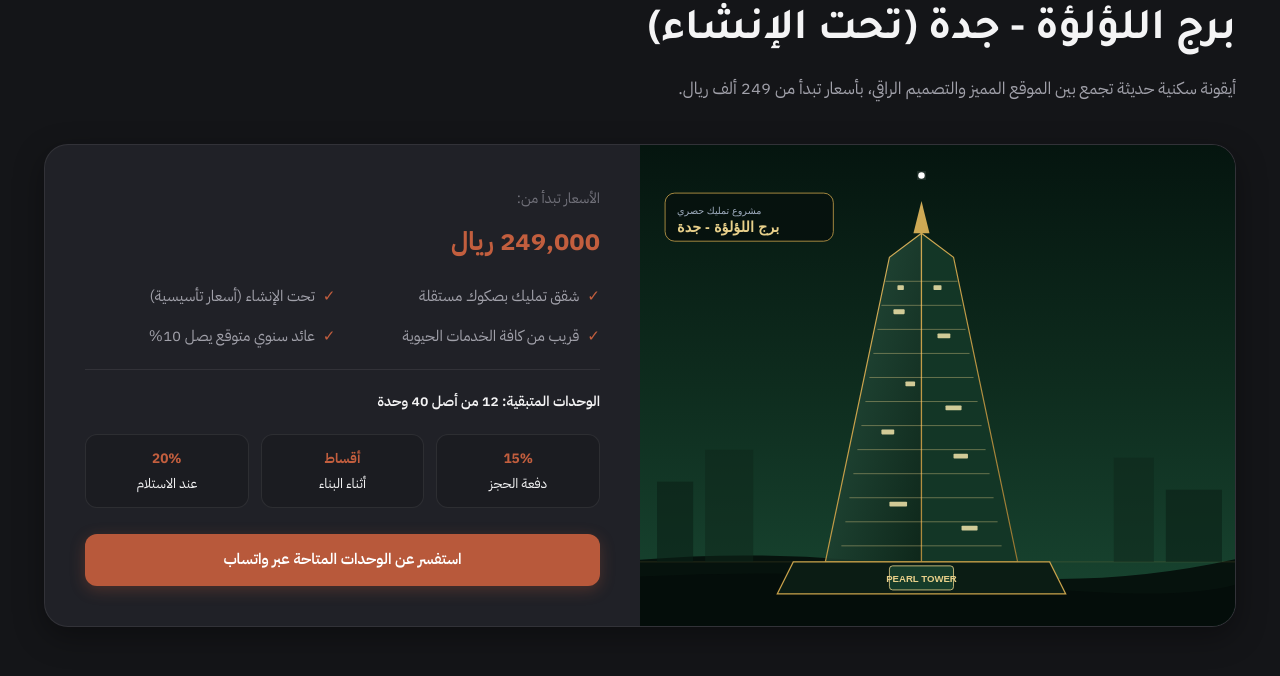
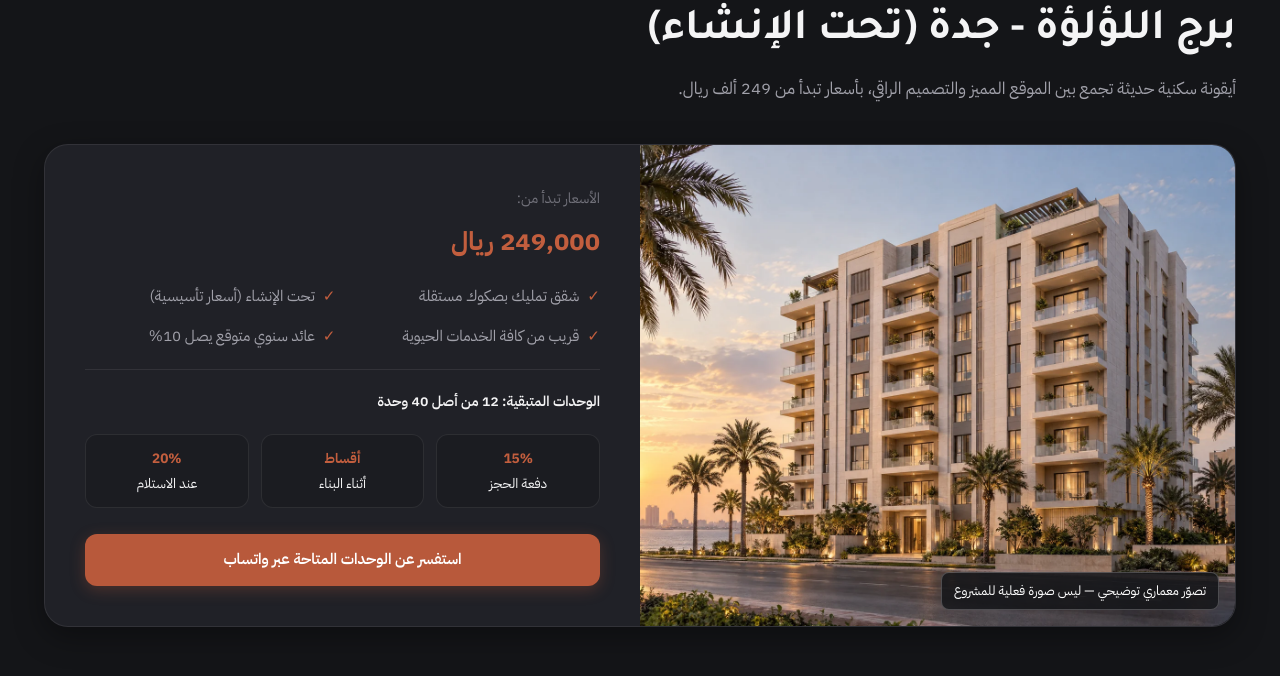
Before and after one commit to mzdesign270/khalid-albshyri-realestate, a plain HTML site: page index.html in a window 1280 px wide. Shown: the part 2199-2875 px from the top of the page. Drawn offline with nearby package versions, Linux system fonts and the light colour scheme; a web font is replaced by a local one.

Commit message:
Add illustrative project tower image

```diff
--- a/css/style.css
+++ b/css/style.css
@@ -743,12 +743,27 @@ button, input, select, textarea {
   position: relative;
   min-height: 420px;
   background: #111;
+  margin: 0;
 }
 
 .project-img-wrap img {
   width: 100%;
   height: 100%;
   object-fit: cover;
+}
+
+.project-img-wrap figcaption {
+  position: absolute;
+  right: 16px;
+  bottom: 16px;
+  max-width: calc(100% - 32px);
+  padding: 8px 12px;
+  border: 1px solid rgba(255, 255, 255, 0.22);
+  border-radius: 8px;
+  background: rgba(20, 21, 24, 0.84);
+  color: #FFFFFF;
+  font-size: 0.82rem;
+  line-height: 1.5;
 }
 
 .project-details {
--- a/index.html
+++ b/index.html
@@ -359,9 +359,10 @@
 
         <div class="project-box">
           <div class="project-grid">
-            <div class="project-img-wrap">
-              <img src="assets/images/project-tower.svg" alt="برج اللؤلؤة جدة">
-            </div>
+            <figure class="project-img-wrap">
+              <img src="assets/images/project-tower-concept.webp" alt="تصوّر معماري توضيحي لمبنى سكني حديث في جدة، وليس صورة المبنى الفعلي للمشروع" loading="lazy" decoding="async">
+              <figcaption>تصوّر معماري توضيحي — ليس صورة فعلية للمشروع</figcaption>
+            </figure>
 
             <div class="project-details">
               <div>
```
Also changed, not shown: assets/images/project-tower-concept.webp (added).
